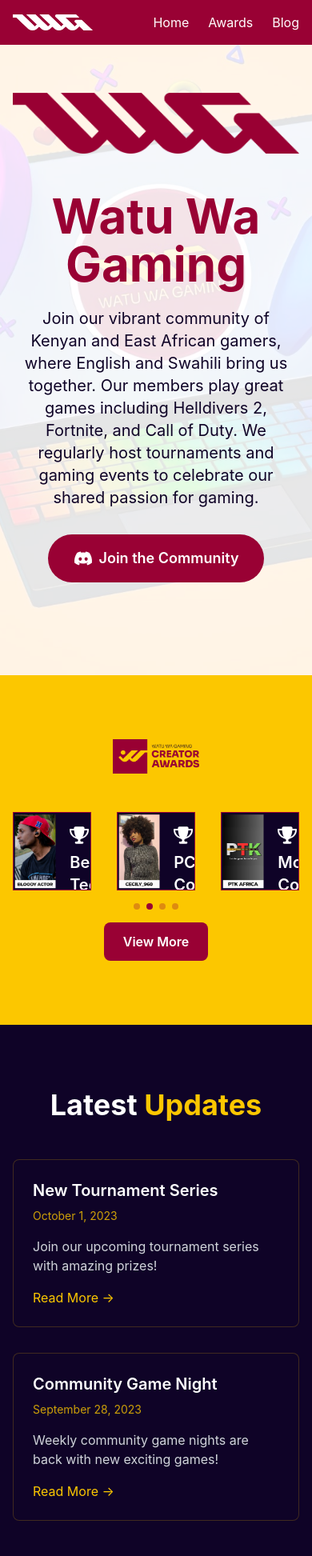
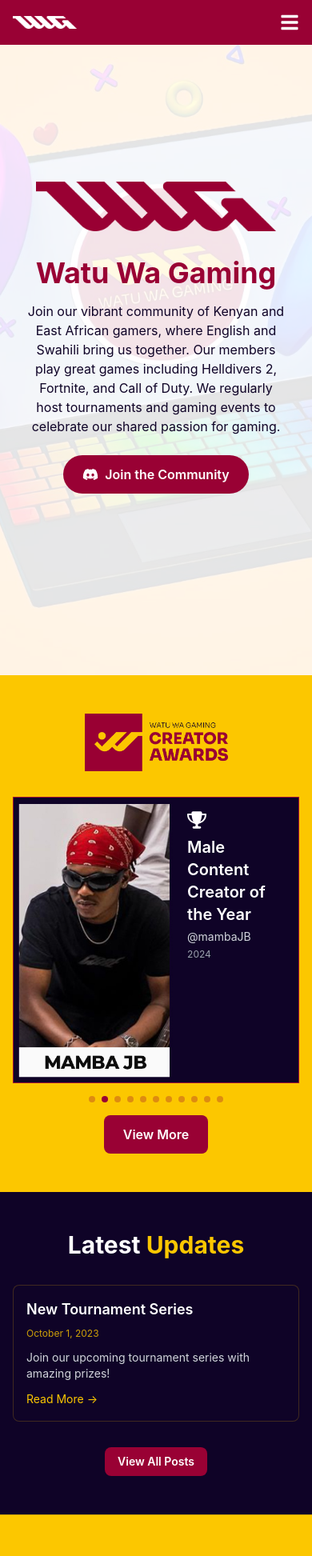
Before and after one commit to MikeBrandon/wwg-landing, a Next.js app: page / in a window 390 px wide. Shown: the top 1945 px of the page at 80% size. Built offline with nearby package versions, Linux system fonts and the light colour scheme.

Commit message:
mobile responsiveness

```diff
--- a/src/app/awards/page.tsx
+++ b/src/app/awards/page.tsx
@@ -5,34 +5,49 @@ import Image from "next/image";
 
 const AwardsPage = () => {
   return (
-        <section className="py-20 px-4">
+    <section className="py-12 md:py-20 px-4">
       <div className="max-w-6xl mx-auto">
-            {/* <h2 className="text-4xl font-bold mb-12 text-center text-primary">
-                <span className="text-secondary">Creator</span> Awards
-            </h2> */}
-            <div className="youtube-video flex items-center gap-8 mb-12 w-full mt-8">
-                <div className="youtube-video-container">
-                    <iframe src="https://www.youtube.com/embed/Nu0OsbCxvqE" title="YouTube video player" className="w-[576px] h-[350px]" allow="accelerometer; autoplay; clipboard-write; encrypted-media; gyroscope; picture-in-picture; web-share" referrerPolicy="strict-origin-when-cross-origin" allowFullScreen></iframe>
+        <div className="flex flex-col md:flex-row items-center gap-8 mb-12 w-full mt-4 md:mt-8">
+          <div className="youtube-video-container w-full md:w-1/2">
+            <iframe
+              src="https://www.youtube.com/embed/Nu0OsbCxvqE"
+              title="YouTube video player"
+              className="w-full aspect-video"
+              allow="accelerometer; autoplay; clipboard-write; encrypted-media; gyroscope; picture-in-picture; web-share"
+              referrerPolicy="strict-origin-when-cross-origin"
+              allowFullScreen
+            ></iframe>
           </div>
-                <div className="youtube-video-description w-full">
+          <div className="youtube-video-description w-full md:w-1/2">
             <h2 className="image-container">
-                        <Image src="/wwgca.png" alt="Awards" className="w-[60%] mb-6" width={5112} height={2051} quality={10}/>
+              <Image
+                src="/wwgca.png"
+                alt="Awards"
+                className="w-[60%] md:w-[60%] mx-auto md:mx-0 mb-4 md:mb-6"
+                width={5112}
+                height={2051}
+                quality={10}
+              />
             </h2>
-                    <p className="text-primary text-lg">
-                        Welcome to the 3rd Annual Watu Wa Gaming Creator Awards - a prestigious celebration dedicated to recognizing and promoting Kenya's talented gaming content creators. This platform aims to showcase and uplift local gaming creators who are shaping the future of gaming content in Kenya.
+            <p className="text-primary text-base md:text-lg text-center md:text-left">
+              Welcome to the 3rd Annual Watu Wa Gaming Creator Awards - a
+              prestigious celebration dedicated to recognizing and promoting
+              Kenya&apos;s talented gaming content creators. This platform aims to
+              showcase and uplift local gaming creators who are shaping the
+              future of gaming content in Kenya.
             </p>
           </div>
         </div>
 
         <div className="text-white">
-                <h3 className="text-2xl font-bold mb-4">
+          <h3 className="text-xl md:text-2xl font-bold mb-4 text-center md:text-left">
             <span className="text-secondary">2024</span>
           </h3>
           <AwardsCarousel showAll={true} />
         </div>
       </div>
     </section>
-    )
-}
+  );
+};
 
 export default AwardsPage;
--- a/src/app/blog/page.tsx
+++ b/src/app/blog/page.tsx
@@ -1,47 +1,38 @@
 "use client"
 
+import blogPosts from '@/utils/blogPosts';
 import Link from 'next/link';
 import { FaArrowLeft } from 'react-icons/fa';
 
-const blogPosts = [
-  {
-    id: 1,
-    title: 'New Tournament Series',
-    date: 'October 1, 2023',
-    excerpt: 'Join our upcoming tournament series with amazing prizes!',
-    content: 'Get ready for an exciting tournament series that will test your skills and teamwork. Compete against the best teams in our community for amazing prizes including gaming gear, exclusive merchandise, and more!'
-  }
-];
-
 export default function Blog() {
   return (
-    <div className="min-h-screen bg-primary text-background py-12">
-      <div className="max-w-6xl mx-auto px-4">
-        <div className="mb-8">
+    <div className="min-h-screen bg-primary text-background py-8 md:py-12">
+      <div className="max-w-6xl mx-auto px-4 md:px-6">
+        <div className="mb-6 md:mb-8">
           <Link
             href="/"
-            className="inline-flex items-center text-background hover:text-background/80 transition-colors mt-8"
+            className="inline-flex items-center text-background hover:text-background/80 transition-colors mt-8 text-sm md:text-base"
           >
             <FaArrowLeft className="mr-2" />
             Back to Home
           </Link>
         </div>
 
-        <h1 className="text-4xl font-bold mb-12">
+        <h1 className="text-2xl md:text-4xl font-bold mb-8 md:mb-12">
           Blog
         </h1>
 
-        <div className="grid gap-8">
+        <div className="grid gap-6 md:gap-8">
           {blogPosts.map((post) => (
             <article
               key={post.id}
-              className="bg-primary/5 p-8 rounded-lg border border-background/20"
+              className="bg-primary/5 p-4 md:p-8 rounded-lg border border-background/20"
             >
-              <h2 className="text-2xl font-semibold mb-2">{post.title}</h2>
-              <p className="text-background/80 text-sm mb-4">{post.date}</p>
-              <p className="text-gray-300 mb-6">{post.content}</p>
+              <h2 className="text-xl md:text-2xl font-semibold mb-2">{post.title}</h2>
+              <p className="text-background/80 text-xs md:text-sm mb-3 md:mb-4">{post.date}</p>
+              <p className="text-gray-300 text-sm md:text-base mb-4 md:mb-6">{post.content}</p>
               <div className="flex justify-between items-center">
-                <span className="text-sm text-gray-400">#{post.id}</span>
+                <span className="text-xs md:text-sm text-gray-400">#{post.id}</span>
               </div>
             </article>
           ))}
--- a/src/app/page.tsx
+++ b/src/app/page.tsx
@@ -1,11 +1,10 @@
 "use client";
 
 import Image from "next/image";
-import { FaDiscord, FaNewspaper } from "react-icons/fa";
-import NewsletterForm from "../components/NewsletterForm";
+import { FaDiscord } from "react-icons/fa";
 import Link from "next/link";
 import AwardsCarousel from "@/components/AwardsCarousel";
-import Footer from "@/components/Footer";
+import blogPosts from "@/utils/blogPosts";
 
 export default function Home() {
   return (
@@ -22,14 +21,14 @@ export default function Home() {
             quality={100}
           />
         </div>
-        <div className="relative z-10 max-w-4xl mx-auto">
+        <div className="relative z-10 max-w-4xl mx-auto px-4">
           <div className="image-container">
-            <Image src="/wwg_2.png" alt="Logo" className="w-[500px] mx-auto mb-12" width={3126} height={656} quality={50}/>
+            <Image src="/wwg_2.png" alt="Logo" className="w-full max-w-[300px] lg:max-w-[500px] mx-auto mb-8 md:mb-12" width={3126} height={656} quality={50}/>
           </div>
-          <h1 className="text-6xl font-bold mb-6">
+          <h1 className="text-4xl md:text-6xl font-bold mb-4 md:mb-6">
             <span className="text-secondary">Watu Wa Gaming</span>
           </h1>
-          <p className="text-xl mb-8 text-primary">
+          <p className="text-base md:text-xl mb-6 md:mb-8 text-primary">
             Join our vibrant community of Kenyan and East African gamers, where English
             and Swahili bring us together. Our members play great games
             including Helldivers 2, Fortnite, and Call of
@@ -38,22 +37,19 @@ export default function Home() {
           </p>
           <a
             href="https://discord.gg/xpjv99H"
-            className="inline-flex items-center bg-secondary text-white px-8 py-4 rounded-full text-lg font-semibold hover:bg-opacity-90 transition-all"
+            className="inline-flex items-center bg-secondary text-white px-6 md:px-8 py-3 md:py-4 rounded-full text-base md:text-lg font-semibold hover:bg-opacity-90 transition-all"
           >
-            <FaDiscord className="mr-2 text-2xl text-white" />
+            <FaDiscord className="mr-2 text-xl md:text-2xl text-white" />
             Join the Community
           </a>
         </div>
       </section>
 
       {/* Awards Section */}
-      <section className="py-20 px-4">
+      <section className="py-12 md:py-20 px-4">
         <div className="max-w-6xl mx-auto">
-          {/* <h2 className="text-4xl font-bold mb-12 text-center text-primary">
-            <span className="text-secondary">Creator</span> Awards
-          </h2> */}
           <h2 className="image-container">
-            <Image src="/wwgca.png" alt="Awards" className="w-[30%] mx-auto mb-12" width={5112} height={2051} quality={10}/>
+            <Image src="/wwgca.png" alt="Awards" className="w-[50%] md:w-[30%] mx-auto mb-8 md:mb-12" width={5112} height={2051} quality={10}/>
           </h2>
           <div className="">
             <AwardsCarousel />
@@ -62,46 +58,33 @@ export default function Home() {
       </section>
 
       {/* Blog Section */}
-      <section className="py-20 px-4 bg-primary">
+      <section className="py-12 md:py-20 px-4 bg-primary">
         <div className="max-w-6xl mx-auto">
-          <h2 className="text-4xl font-bold mb-12 text-center">
+          <h2 className="text-3xl md:text-4xl font-bold mb-8 md:mb-12 text-center">
             Latest <span className="text-background">Updates</span>
           </h2>
-          <div className="grid grid-cols-1 md:grid-cols-2 gap-8">
-          {[
-              {
-                title: "New Tournament Series",
-                date: "October 1, 2023",
-                excerpt:
-                  "Join our upcoming tournament series with amazing prizes!",
-              },
-              {
-                title: "Community Game Night",
-                date: "September 28, 2023",
-                excerpt:
-                  "Weekly community game nights are back with new exciting games!",
-              },
-            ].map((post, index) => (
+          <div className="grid grid-cols-1 md:grid-cols-2 gap-6 md:gap-8">
+          {blogPosts.map((post, index) => (
               <div
                 key={index}
-                className="bg-primary p-6 rounded-lg border border-background/20"
+                className="bg-primary p-4 md:p-6 rounded-lg border border-background/20"
               >
-                <h3 className="text-xl font-semibold mb-2">{post.title}</h3>
-                <p className="text-background/80 text-sm mb-4">{post.date}</p>
-                <p className="text-gray-300">{post.excerpt}</p>
+                <h3 className="text-lg md:text-xl font-semibold mb-2">{post.title}</h3>
+                <p className="text-background/80 text-xs md:text-sm mb-3 md:mb-4">{post.date}</p>
+                <p className="text-gray-300 text-sm md:text-base">{post.excerpt}</p>
                 <Link
                   href="/blog"
-                  className="inline-block text-background mt-4 hover:text-primary/80"
+                  className="inline-block text-background mt-3 md:mt-4 hover:text-secondary/80 text-sm md:text-base"
                 >
                   Read More →
                 </Link>
               </div>
             ))}
           </div>
-          <div className="text-center mt-12">
+          <div className="text-center mt-8 md:mt-12">
             <Link
               href="/blog"
-              className="inline-flex items-center bg-secondary text-white px-6 py-3 rounded-lg font-semibold hover:bg-opacity-90 transition-all"
+              className="inline-flex items-center bg-secondary text-white px-4 md:px-6 py-2 md:py-3 rounded-lg text-sm md:text-base font-semibold hover:bg-opacity-90 transition-all"
             >
               View All Posts
             </Link>
--- a/src/components/AwardsCarousel.tsx
+++ b/src/components/AwardsCarousel.tsx
@@ -6,37 +6,7 @@ import Link from "next/link";
 const AwardsCarousel = ({ showAll = false }) => {
     const awards = [
         {
-            title: "Youtube Content Creator of the Year",
-            winnerImage: "/lulu.jpg",
-            winnerUsername: "czyLulu",
-            yearWon: "2024",
-        },
-        {
-            title: "Twitch Content Creator of the Year",
-            winnerImage: "/someothergirl.jpg",
-            winnerUsername: "_someothergirl",
-            yearWon: "2024",
-        },
-        {
-            title: "TikTok Content Creator of the Year",
-            winnerImage: "/icebaby.jpg",
-            winnerUsername: "icebaby484",
-            yearWon: "2024",
-        },
-        {
-            title: "Best Technical Content Creator of the Year",
-            winnerImage: "/bloody.jpg",
-            winnerUsername: "BloodyActor",
-            yearWon: "2024",
-        },
-        {
-            title: "PC Content Creator of the Year",
-            winnerImage: "/cecily.jpg",
-            winnerUsername: "cecily960",
-            yearWon: "2024",
-        },
-        {
-            title: "Mobile Content Creator of the Year",
+            title: "Best Content Creator of the Year",
             winnerImage: "/ptk.jpg",
             winnerUsername: "PTKAfrica",
             yearWon: "2024",
@@ -54,7 +24,37 @@ const AwardsCarousel = ({ showAll = false }) => {
             yearWon: "2024",
         },
         {
-            title: "Best Content Creator of the Year",
+            title: "Esports Caster of the Year",
+            winnerImage: "/eugene.jpg",
+            winnerUsername: "Eugene Abuderby",
+            yearWon: "2024",
+        },
+        {
+            title: "Best Technical Content Creator of the Year",
+            winnerImage: "/bloody.jpg",
+            winnerUsername: "BloodyActor",
+            yearWon: "2024",
+        },
+        {
+            title: "TikTok Content Creator of the Year",
+            winnerImage: "/icebaby.jpg",
+            winnerUsername: "icebaby484",
+            yearWon: "2024",
+        },
+        {
+            title: "Twitch Content Creator of the Year",
+            winnerImage: "/someothergirl.jpg",
+            winnerUsername: "_someothergirl",
+            yearWon: "2024",
+        },
+        {
+            title: "Youtube Content Creator of the Year",
+            winnerImage: "/lulu.jpg",
+            winnerUsername: "czyLulu",
+            yearWon: "2024",
+        },
+        {
+            title: "Mobile Content Creator of the Year",
             winnerImage: "/ptk.jpg",
             winnerUsername: "PTKAfrica",
             yearWon: "2024",
@@ -66,16 +66,31 @@ const AwardsCarousel = ({ showAll = false }) => {
             yearWon: "2024",
         },
         {
-            title: "Esports Caster of the Year",
-            winnerImage: "/eugene.jpg",
-            winnerUsername: "Eugene Abuderby",
+            title: "PC Content Creator of the Year",
+            winnerImage: "/cecily.jpg",
+            winnerUsername: "cecily960",
             yearWon: "2024",
         },
     ];
 
-    const itemsPerPage = 3;
     const [currentPage, setCurrentPage] = useState(0);
-    const totalPages = Math.ceil(awards.length / itemsPerPage);
+    const [windowWidth, setWindowWidth] = useState(typeof window !== 'undefined' ? window.innerWidth : 0);
+
+    const getItemsPerPage = () => {
+        if (windowWidth < 768) return 1; // Mobile
+        return 3; // Tablet and Desktop
+    };
+
+    const totalPages = Math.ceil(awards.length / getItemsPerPage());
+
+    useEffect(() => {
+        const handleResize = () => {
+            setWindowWidth(window.innerWidth);
+        };
+
+        window.addEventListener('resize', handleResize);
+        return () => window.removeEventListener('resize', handleResize);
+    }, []);
 
     useEffect(() => {
         if (!showAll) {
@@ -87,15 +102,20 @@ const AwardsCarousel = ({ showAll = false }) => {
         }
     }, [totalPages, showAll]);
 
-    const visibleAwards = showAll ? awards : awards.slice(currentPage * itemsPerPage, (currentPage + 1) * itemsPerPage);
+    const visibleAwards = showAll
+        ? awards
+        : awards.slice(
+            currentPage * getItemsPerPage(),
+            (currentPage + 1) * getItemsPerPage()
+        );
 
     return (
         <div className="w-full">
-            <div className={`grid ${showAll ? 'grid-cols-1 md:grid-cols-3 lg:grid-cols-3' : 'grid-cols-3'} gap-8 transition-all duration-500 ease-in-out`}>
+            <div className={`grid ${showAll ? 'grid-cols-1 md:grid-cols-3' : 'grid-cols-1 md:grid-cols-3'} gap-8 transition-all duration-500 ease-in-out`}>
                 {visibleAwards.map((award, index) => (
                     <div
                         key={showAll ? index : `${currentPage}-${index}`}
-                        className="bg-primary/100 aspect-square border border-secondary overflow-hidden transform transition-all duration-500 ease-in-out flex"
+                        className={`bg-primary/100 aspect-square border ${award.title === "Best Content Creator of the Year" ? 'border-yellow-400 shadow-lg shadow-yellow-400/50 animate-pulse' : 'border-secondary'} overflow-hidden transform transition-all duration-500 ease-in-out flex`}
                     >
                         <div className="relative h-full min-w-max">
                             <Image
@@ -108,8 +128,8 @@ const AwardsCarousel = ({ showAll = false }) => {
                             <div className="absolute bottom-0 left-0 right-0 h-16" />
                         </div>
                         <div className="p-4">
-                            <FaTrophy className="text-white text-2xl mb-2" />
-                            <h3 className="text-xl font-semibold mb-1">{award.title}</h3>
+                            <FaTrophy className={`${award.title === "Best Content Creator of the Year" ? 'text-yellow-400 animate-bounce' : 'text-white'} text-2xl mb-2`} />
+                            <h3 className={`text-xl font-semibold mb-1 ${award.title === "Best Content Creator of the Year" ? 'text-yellow-400' : ''}`}>{award.title}</h3>
                             <p className="text-gray-300 text-sm">@{award.winnerUsername || "username"}</p>
                             <p className="text-gray-400 text-xs mt-1">{award.yearWon || "2023"}</p>
                         </div>
--- a/src/components/Footer.tsx
+++ b/src/components/Footer.tsx
@@ -5,13 +5,13 @@ const Footer = () => {
   return (
     <>
       {/* Newsletter Section */}
-      <section className="py-20 px-4 border-t border-primary/20">
+      <section className="py-12 md:py-20 px-4 border-t border-primary/20">
         <div className="max-w-4xl mx-auto text-center">
-          <FaNewspaper className="text-primary text-4xl mx-auto mb-6" />
-          <h2 className="text-4xl font-bold mb-6 text-secondary">
+          <FaNewspaper className="text-primary text-3xl md:text-4xl mx-auto mb-4 md:mb-6" />
+          <h2 className="text-2xl md:text-4xl font-bold mb-4 md:mb-6 text-secondary">
             Stay <span className="text-primary">Updated</span>
           </h2>
-          <p className="text-xl mb-8 text-primary">
+          <p className="text-lg md:text-xl mb-6 md:mb-8 text-primary">
             Follow us on our social media platforms for the latest updates and
             events!
           </p>
@@ -20,9 +20,9 @@ const Footer = () => {
       </section>
 
       {/* Footer */}
-      <footer className="py-8 border-t border-primary/20">
+      <footer className="py-6 md:py-8 border-t border-primary/20">
         <div className="max-w-6xl mx-auto px-4 text-center text-primary">
-          <p>
+          <p className="text-sm md:text-base">
             © {new Date().getFullYear()} Gaming Community. All rights reserved.
           </p>
         </div>
--- a/src/components/NavBar.tsx
+++ b/src/components/NavBar.tsx
@@ -3,29 +3,104 @@
 import Image from "next/image";
 import Link from "next/link";
 import { useEffect, useState } from "react";
+import { FaBars, FaTimes } from "react-icons/fa";
 
 const NavBar = () => {
   const [isScrolled, setIsScrolled] = useState(false);
+  const [isMenuOpen, setIsMenuOpen] = useState(false);
 
   useEffect(() => {
     const handleScroll = () => {
       setIsScrolled(window.scrollY > 100);
     };
-        window.addEventListener('scroll', handleScroll);
-        return () => window.removeEventListener('scroll', handleScroll);
+    window.addEventListener("scroll", handleScroll);
+    return () => window.removeEventListener("scroll", handleScroll);
   }, []);
 
+  const toggleMenu = () => {
+    setIsMenuOpen(!isMenuOpen);
+  };
+
   return (
-    <nav className={`fixed top-0 left-0 right-0 z-50 bg-secondary text-white transition-opacity duration-300 ${isScrolled ? 'opacity-0' : 'opacity-100'}`}>
-      <div className="flex justify-between items-center p-4">
-        <Link href="/" className="text-2xl font-bold hover:scale-110 transition-transform duration-300">
-            <Image src="/wwg.png" alt="Logo" className="w-[100px]" width={3126} height={656} quality={10}/>
+    <nav
+      className={`fixed top-0 left-0 right-0 z-50 bg-secondary text-white transition-opacity duration-300 ${
+        isScrolled ? "opacity-0" : "opacity-100"
+      }`}
+    >
+      <div className="flex justify-between items-center p-4 max-w-6xl mx-auto">
+        <Link
+          href="/"
+          className="text-2xl font-bold hover:scale-110 transition-transform duration-300"
+        >
+          <Image
+            src="/wwg.png"
+            alt="Logo"
+            className="w-[80px] md:w-[100px]"
+            width={3126}
+            height={656}
+            quality={10}
+          />
         </Link>
-        <div className="flex space-x-6">
-          <Link href="/" className="hover:text-background transition-colors duration-300">Home</Link>
-          <Link href="/awards" className="hover:text-background transition-colors duration-300">Awards</Link>
-          <Link href="/blog" className="hover:text-background transition-colors duration-300">Blog</Link>
+
+        {/* Mobile Menu Button */}
+        <button
+          className="md:hidden text-white text-2xl"
+          onClick={toggleMenu}
+          aria-label="Toggle menu"
+        >
+          {isMenuOpen ? <FaTimes /> : <FaBars />}
+        </button>
+
+        {/* Desktop Navigation */}
+        <div className="hidden md:flex space-x-6">
+          <Link
+            href="/"
+            className="hover:text-background transition-colors duration-300"
+          >
+            Home
+          </Link>
+          <Link
+            href="/awards"
+            className="hover:text-background transition-colors duration-300"
+          >
+            Awards
+          </Link>
+          <Link
+            href="/blog"
+            className="hover:text-background transition-colors duration-300"
+          >
+            Blog
+          </Link>
         </div>
+
+        {/* Mobile Navigation */}
+        {isMenuOpen && (
+          <div className="absolute top-full left-0 right-0 bg-secondary md:hidden">
+            <div className="flex flex-col items-center py-4 space-y-4">
+              <Link
+                href="/"
+                className="hover:text-background transition-colors duration-300"
+                onClick={() => setIsMenuOpen(false)}
+              >
+                Home
+              </Link>
+              <Link
+                href="/awards"
+                className="hover:text-background transition-colors duration-300"
+                onClick={() => setIsMenuOpen(false)}
+              >
+                Awards
+              </Link>
+              <Link
+                href="/blog"
+                className="hover:text-background transition-colors duration-300"
+                onClick={() => setIsMenuOpen(false)}
+              >
+                Blog
+              </Link>
+            </div>
+          </div>
+        )}
       </div>
     </nav>
   );
--- /dev/null
+++ b/src/utils/blogPosts.ts
@@ -0,0 +1,12 @@
+const blogPosts = [
+  {
+    id: 1,
+    title: "New Tournament Series",
+    date: "October 1, 2023",
+    excerpt: "Join our upcoming tournament series with amazing prizes!",
+    content:
+      "Get ready for an exciting tournament series that will test your skills and teamwork. Compete against the best teams in our community for amazing prizes including gaming gear, exclusive merchandise, and more!",
+  },
+];
+
+export default blogPosts;
```
Also changed, not shown: src/components/NewsletterForm.tsx (+6 -6 lines). Lines whose indentation alone changed are shown as unchanged.
